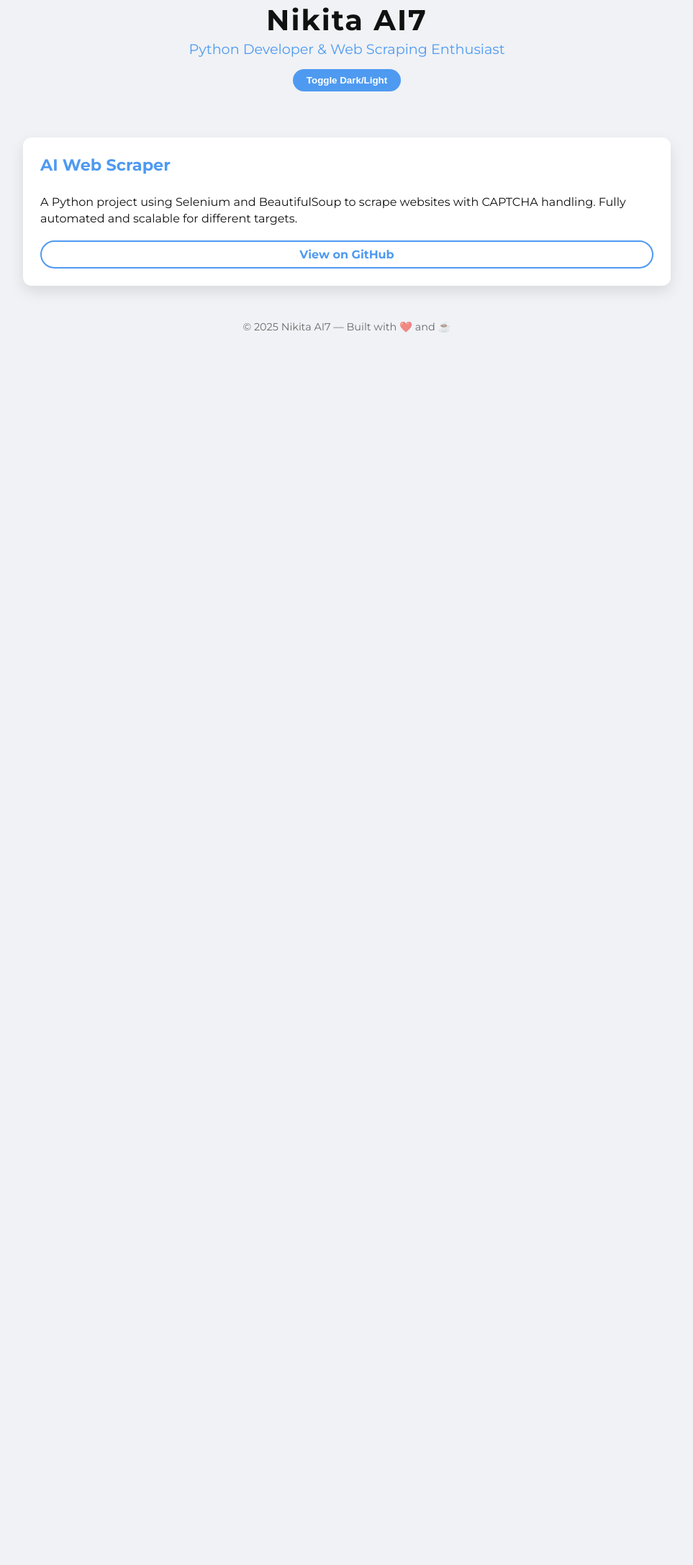
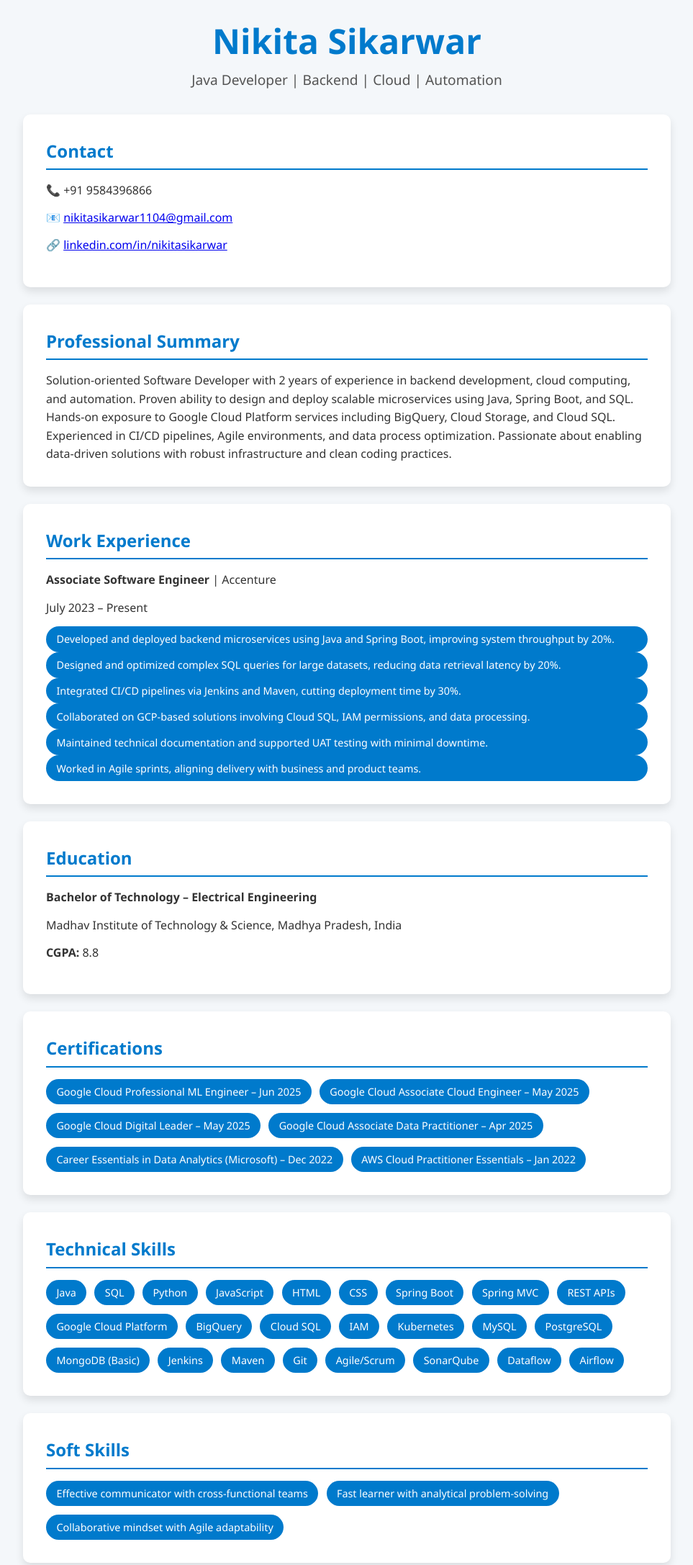
Before and after one commit to nikita-ai7/nikita-ai7.github.io, a plain HTML site: page index.html in a window 1280 px wide. Shown: the part 13-2187 px from the top of the page at 72% size, without its empty margins (158-1121 px from the left). Before the commit the page ends 800 px from the top, so only its background shows below. Drawn offline with Linux system fonts and the light colour scheme.

Commit message:
Add portfolio homepage

```diff
--- a/index.html
+++ b/index.html
@@ -3,172 +3,170 @@
 <head>
   <meta charset="UTF-8" />
   <meta name="viewport" content="width=device-width, initial-scale=1" />
-  <title>Nikita Sikarwar | Portfolio</title>
-  <link href="https://fonts.googleapis.com/css2?family=Montserrat:wght@400;700&display=swap" rel="stylesheet" />
+  <title>Nikita Sikarwar — Portfolio</title>
   <style>
-    /* Reset & basics */
     * {
+      margin: 0;
+      padding: 0;
       box-sizing: border-box;
     }
     body {
-      margin: 0;
-      font-family: 'Montserrat', sans-serif;
-      background-color: var(--bg);
-      color: var(--text);
-      transition: background-color 0.3s ease, color 0.3s ease;
-      min-height: 100vh;
-      display: flex;
-      flex-direction: column;
-      align-items: center;
-      padding: 1rem;
+      font-family: 'Segoe UI', Tahoma, Geneva, Verdana, sans-serif;
+      background: #f4f7fa;
+      color: #333;
+      line-height: 1.6;
+      padding: 2rem;
     }
-    :root {
-      --bg: #f0f2f5;
-      --text: #111;
-      --primary: #4e9af1;
-      --card-bg: #fff;
-      --shadow: rgba(0,0,0,0.1);
-    }
-    [data-theme="dark"] {
-      --bg: #121212;
-      --text: #eee;
-      --primary: #4e9af1;
-      --card-bg: #1e1e1e;
-      --shadow: rgba(0,0,0,0.7);
-    }
-
     header {
-      width: 100%;
-      max-width: 900px;
       text-align: center;
       margin-bottom: 2rem;
     }
     header h1 {
-      margin: 0;
-      font-weight: 700;
-      font-size: 2.5rem;
-      letter-spacing: 2px;
+      font-size: 3rem;
+      color: #007acc;
     }
     header p {
-      margin: 0.25rem 0 1rem;
-      font-weight: 400;
-      color: var(--primary);
       font-size: 1.2rem;
+      color: #555;
     }
-
-    .toggle-theme {
-      cursor: pointer;
-      background: var(--primary);
-      border: none;
+    section {
+      background: #fff;
+      max-width: 900px;
+      margin: 1.5rem auto;
+      padding: 2rem;
+      border-radius: 10px;
+      box-shadow: 0 6px 12px rgba(0,0,0,0.1);
+    }
+    h2 {
+      color: #007acc;
+      margin-bottom: 1rem;
+      border-bottom: 2px solid #007acc;
+      padding-bottom: 0.3rem;
+    }
+    ul.skills-list, ul.soft-skills, ul.certifications {
+      list-style: none;
+      padding: 0;
+      display: flex;
+      flex-wrap: wrap;
+      gap: 0.7rem;
+    }
+    li {
+      background: #007acc;
       color: white;
-      padding: 0.5rem 1.2rem;
-      font-weight: 600;
-      border-radius: 25px;
-      transition: background 0.3s ease;
-      margin-bottom: 2rem;
+      padding: 0.4rem 0.9rem;
+      border-radius: 20px;
+      font-size: 0.9rem;
     }
-    .toggle-theme:hover {
-      background: #3b7ac9;
+    .contact p, .education p, .experience p {
+      margin-bottom: 0.8rem;
     }
-
-    main {
-      width: 100%;
-      max-width: 900px;
-      display: grid;
-      grid-template-columns: repeat(auto-fit, minmax(280px, 1fr));
-      gap: 1.8rem;
+    footer {
+      text-align: center;
+      margin-top: 2rem;
+      font-size: 0.9rem;
+      color: #666;
     }
-
-    .project-card {
-      background: var(--card-bg);
-      border-radius: 12px;
-      box-shadow: 0 8px 20px var(--shadow);
-      padding: 1.5rem;
-      display: flex;
-      flex-direction: column;
-      justify-content: space-between;
-      transition: transform 0.3s ease, box-shadow 0.3s ease;
-    }
-    .project-card:hover {
-      transform: translateY(-6px);
-      box-shadow: 0 12px 30px var(--shadow);
-    }
-    .project-card h3 {
-      margin: 0 0 0.7rem 0;
-      font-size: 1.4rem;
-      color: var(--primary);
-    }
-    .project-card p {
-      flex-grow: 1;
-      font-size: 1rem;
-      line-height: 1.4;
-      color: var(--text);
-      margin-bottom: 1.2rem;
-    }
-    .project-card a {
-      text-decoration: none;
-      font-weight: 600;
-      color: var(--primary);
-      border: 2px solid var(--primary);
-      padding: 0.5rem 1rem;
-      border-radius: 25px;
-      text-align: center;
-      transition: background-color 0.3s ease, color 0.3s ease;
-    }
-    .project-card a:hover {
-      background-color: var(--primary);
-      color: white;
-    }
-
-    footer {
-      margin-top: 3rem;
-      text-align: center;
-      font-size: 0.9rem;
-      color: var(--text);
-      opacity: 0.6;
-    }
-
-    @media (max-width: 500px) {
-      header h1 {
-        font-size: 2rem;
-      }
-      .project-card p {
-        font-size: 0.9rem;
+    @media (max-width: 600px) {
+      body {
+        padding: 1rem;
       }
     }
   </style>
 </head>
 <body>
   <header>
-    <h1>Nikita AI7</h1>
-    <p>Python Developer & Web Scraping Enthusiast</p>
-    <button class="toggle-theme" aria-label="Toggle Dark/Light Theme">Toggle Dark/Light</button>
+    <h1>Nikita Sikarwar</h1>
+    <p>Java Developer | Backend | Cloud | Automation</p>
   </header>
 
-  <main>
-    <section class="project-card">
-      <h3>AI Web Scraper</h3>
-      <p>A Python project using Selenium and BeautifulSoup to scrape websites with CAPTCHA handling. Fully automated and scalable for different targets.</p>
-      <a href="https://github.com/nikita-ai7/AI-Web-Scraper" target="_blank" rel="noopener">View on GitHub</a>
-    </section>
+  <section class="contact">
+    <h2>Contact</h2>
+    <p>📞 +91 9584396866</p>
+    <p>📧 <a href="mailto:nikitasikarwar1104@gmail.com">nikitasikarwar1104@gmail.com</a></p>
+    <p>🔗 <a href="https://linkedin.com/in/nikitasikarwar" target="_blank">linkedin.com/in/nikitasikarwar</a></p>
+  </section>
 
-    <!-- Add more project cards here -->
+  <section class="summary">
+    <h2>Professional Summary</h2>
+    <p>
+      Solution-oriented Software Developer with 2 years of experience in backend development, cloud computing, and automation. Proven ability to design and deploy scalable microservices using Java, Spring Boot, and SQL. Hands-on exposure to Google Cloud Platform services including BigQuery, Cloud Storage, and Cloud SQL. Experienced in CI/CD pipelines, Agile environments, and data process optimization. Passionate about enabling data-driven solutions with robust infrastructure and clean coding practices.
+    </p>
+  </section>
 
-  </main>
+  <section class="experience">
+    <h2>Work Experience</h2>
+    <p><strong>Associate Software Engineer</strong> | Accenture</p>
+    <p>July 2023 – Present</p>
+    <ul>
+      <li>Developed and deployed backend microservices using Java and Spring Boot, improving system throughput by 20%.</li>
+      <li>Designed and optimized complex SQL queries for large datasets, reducing data retrieval latency by 20%.</li>
+      <li>Integrated CI/CD pipelines via Jenkins and Maven, cutting deployment time by 30%.</li>
+      <li>Collaborated on GCP-based solutions involving Cloud SQL, IAM permissions, and data processing.</li>
+      <li>Maintained technical documentation and supported UAT testing with minimal downtime.</li>
+      <li>Worked in Agile sprints, aligning delivery with business and product teams.</li>
+    </ul>
+  </section>
+
+  <section class="education">
+    <h2>Education</h2>
+    <p><strong>Bachelor of Technology – Electrical Engineering</strong></p>
+    <p>Madhav Institute of Technology & Science, Madhya Pradesh, India</p>
+    <p><strong>CGPA:</strong> 8.8</p>
+  </section>
+
+  <section class="certifications">
+    <h2>Certifications</h2>
+    <ul class="certifications">
+      <li>Google Cloud Professional ML Engineer – Jun 2025</li>
+      <li>Google Cloud Associate Cloud Engineer – May 2025</li>
+      <li>Google Cloud Digital Leader – May 2025</li>
+      <li>Google Cloud Associate Data Practitioner – Apr 2025</li>
+      <li>Career Essentials in Data Analytics (Microsoft) – Dec 2022</li>
+      <li>AWS Cloud Practitioner Essentials – Jan 2022</li>
+    </ul>
+  </section>
+
+  <section class="skills">
+    <h2>Technical Skills</h2>
+    <ul class="skills-list">
+      <li>Java</li>
+      <li>SQL</li>
+      <li>Python</li>
+      <li>JavaScript</li>
+      <li>HTML</li>
+      <li>CSS</li>
+      <li>Spring Boot</li>
+      <li>Spring MVC</li>
+      <li>REST APIs</li>
+      <li>Google Cloud Platform</li>
+      <li>BigQuery</li>
+      <li>Cloud SQL</li>
+      <li>IAM</li>
+      <li>Kubernetes</li>
+      <li>MySQL</li>
+      <li>PostgreSQL</li>
+      <li>MongoDB (Basic)</li>
+      <li>Jenkins</li>
+      <li>Maven</li>
+      <li>Git</li>
+      <li>Agile/Scrum</li>
+      <li>SonarQube</li>
+      <li>Dataflow</li>
+      <li>Airflow</li>
+    </ul>
+  </section>
+
+  <section class="soft-skills">
+    <h2>Soft Skills</h2>
+    <ul class="soft-skills">
+      <li>Effective communicator with cross-functional teams</li>
+      <li>Fast learner with analytical problem-solving</li>
+      <li>Collaborative mindset with Agile adaptability</li>
+    </ul>
+  </section>
 
   <footer>
-    &copy; 2025 Nikita AI7 — Built with ❤️ and ☕
+    &copy; 2025 Nikita Sikarwar. All rights reserved.
   </footer>
-
-  <script>
-    const toggleBtn = document.querySelector('.toggle-theme');
-    toggleBtn.addEventListener('click', () => {
-      if(document.documentElement.getAttribute('data-theme') === 'dark') {
-        document.documentElement.removeAttribute('data-theme');
-      } else {
-        document.documentElement.setAttribute('data-theme', 'dark');
-      }
-    });
-  </script>
 </body>
 </html>
```
